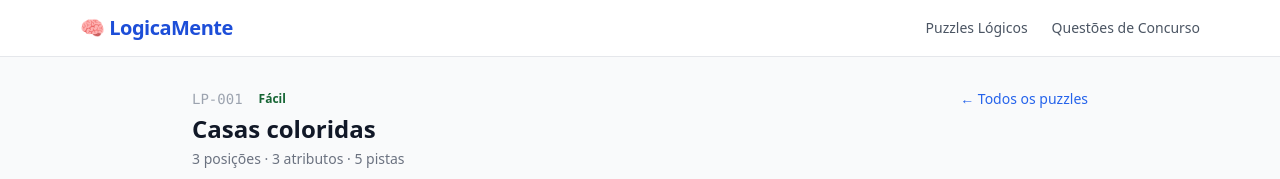
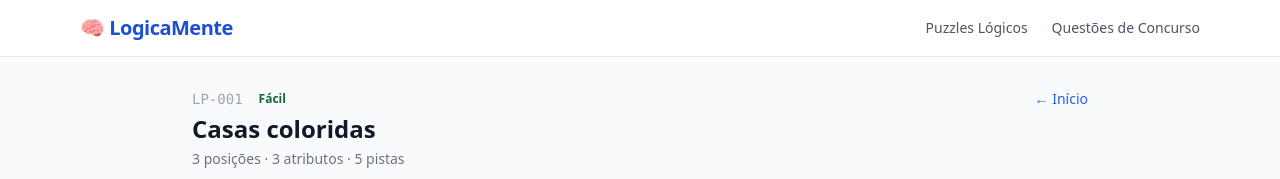
Before and after one commit to daniafonsoortega/logica, a Next.js app: page /puzzles/LP-001 in a window 1280 px wide. Shown: the top 179 px of the page. Built offline with nearby package versions, Linux system fonts and the light colour scheme.

Commit message:
feat: random challenge flow — sort instead of listing

```diff
--- a/src/app/puzzles/[id]/page.tsx
+++ b/src/app/puzzles/[id]/page.tsx
@@ -2,6 +2,7 @@ import { getPuzzleById, allPuzzles, NIVEL_LABELS, NIVEL_COLORS } from '@/lib/dat
 import { notFound } from 'next/navigation'
 import Link from 'next/link'
 import PuzzleGame from '@/components/puzzle/PuzzleGame'
+import ProximoPuzzle from '@/components/puzzle/ProximoPuzzle'
 
 export async function generateStaticParams() {
   return allPuzzles.map(p => ({ id: p.id }))
@@ -27,11 +28,16 @@ export default async function PuzzlePage({ params }: { params: Promise<{ id: str
             {puzzle.num_posicoes} posições · {puzzle.atributos.length} atributos · {puzzle.num_pistas} pistas
           </p>
         </div>
-        <Link href="/puzzles" className="text-sm text-blue-600 hover:underline whitespace-nowrap">
-          ← Todos os puzzles
+        <Link href="/" className="text-sm text-blue-600 hover:underline whitespace-nowrap">
+          ← Início
         </Link>
       </div>
+
       <PuzzleGame puzzle={puzzle} />
+
+      <div className="flex justify-center pt-2">
+        <ProximoPuzzle currentId={puzzle.id} />
+      </div>
     </div>
   )
 }
```
